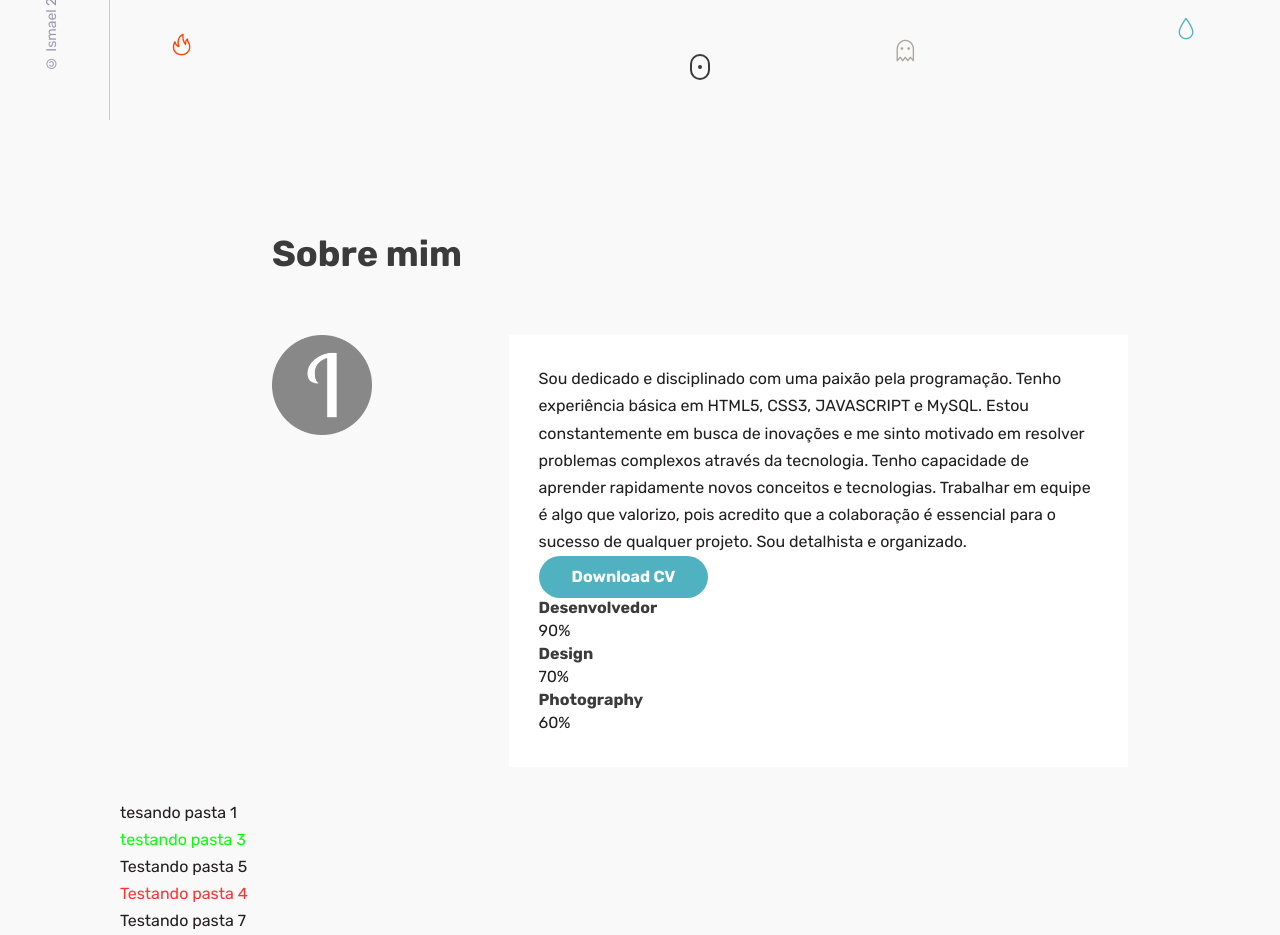
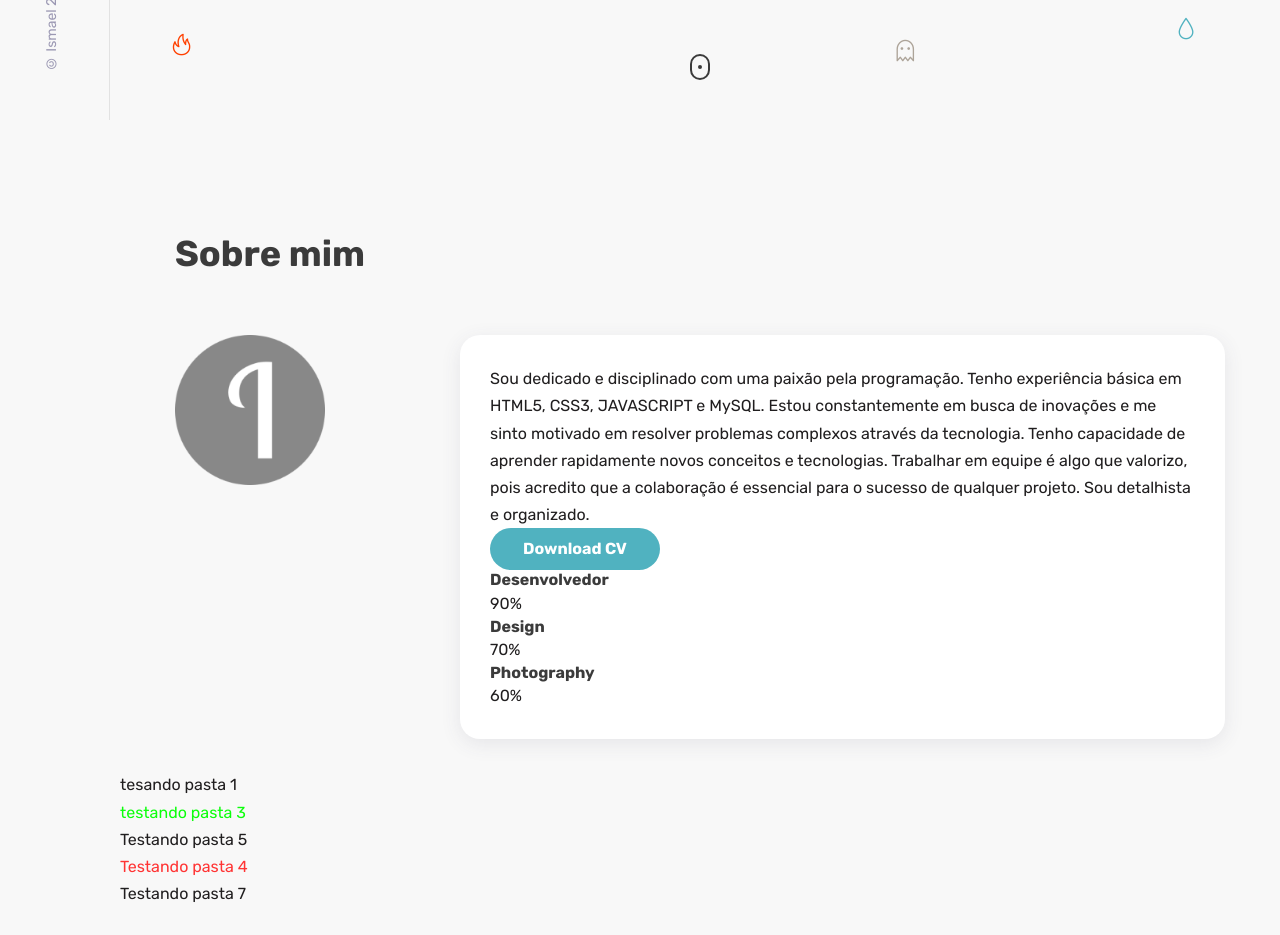
Before and after one commit to ismaelvieira12/Portifolio, a React (Vite) app: page / in a window 1280 px wide. Shown: the part 680-1615 px from the top of the page. After the commit the page ends 1587 px from the top, so only its background shows below. Built offline with nearby package versions, Linux system fonts and the light colour scheme; a web font is replaced by a local one.

Commit message:
estilizando about

```diff
--- a/src/components/about/About.jsx
+++ b/src/components/about/About.jsx
@@ -3,7 +3,7 @@ import "../about/about.css";
 import imagem from "../../assets/about.png"
 const About = () => {
   return (
-    <section className="about container section">
+    <section className="about container section" id='about'>
       <h2 className="section-titel">Sobre mim</h2>
 
       <div className="about_container grid">
--- a/src/components/about/about.css
+++ b/src/components/about/about.css
@@ -5,12 +5,14 @@
 
 .about_data{
     padding: 1.875rem;
-    background-color: #fff;
+    background-color: var(--container-color);
+    box-shadow: var(--shadow);
+    border-radius: var(--border-radius);
 }
 
 .about_img{
-    width: 100px;
-    height: 100px;
+    width: 150px;
+    height: 15  0px;
 }
 .section-titel{
     color: var(--Title-color);
--- a/src/components/sadbar/sadbar.css
+++ b/src/components/sadbar/sadbar.css
@@ -3,7 +3,7 @@ aside{
     left: 0;
     top: 0;
     background-color: var(--body-color);
-    border-right: 1px solid rgba(0, 0, 0, 0.19);
+    border-right: 1px solid rgba(0, 0, 0, 0.089);
     padding: 2.5rem;
     width: 110px;
     min-height: 100vh;
--- a/src/index.css
+++ b/src/index.css
@@ -8,7 +8,7 @@
   --Second-color:#FF4000;
   --Title-color: #3b3b3b;
   --text-color:#201E1F;
-  --body-color:#faf9f9;
+  --body-color:#f8f8f8;
   --container-color: #ffffff;
 
   /*============== Fonts & Typography =================== */
@@ -104,7 +104,7 @@ img{
 }
 
 .section{
-  padding: 7rem;
+  padding-top: 7rem;
   padding-bottom: 2rem;
 }
 
```
